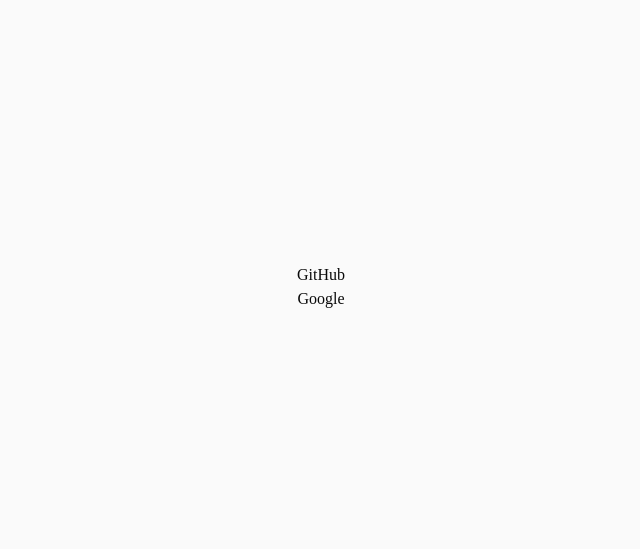
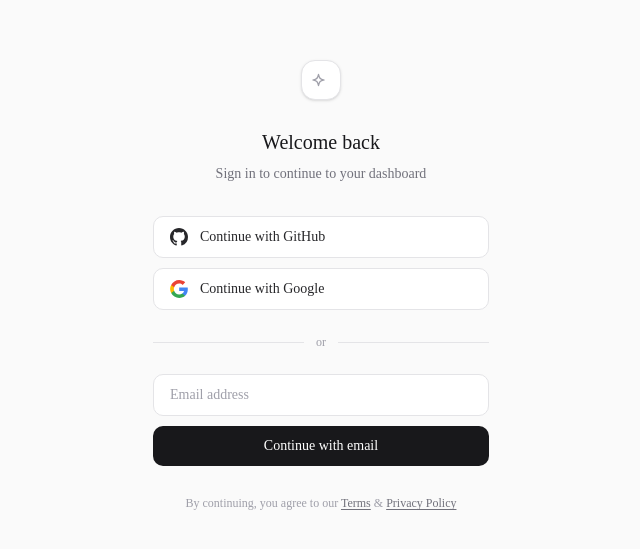
Before and after one commit to AB-stack-cmd/perplexity, a Next.js app: page /auth in a window 1280 px wide. Shown: the part 113-662 px from the top of the page, without its empty margins (319-959 px from the left). Built offline with nearby package versions, Linux system fonts and the light colour scheme; no server answers.

Commit message:
added auth page ui

```diff
--- a/app/auth/page.tsx
+++ b/app/auth/page.tsx
@@ -1,34 +1,153 @@
-"use client"
+"use client";
+
 import { createClient } from "../lib/supabase/client";
 import { useRouter } from "next/navigation";
+import { useState } from "react";
 
 const supabase = createClient();
 
 export default function Auth() {
   const router = useRouter();
+  const [email, setEmail] = useState("");
+  const [loading, setLoading] = useState<"github" | "google" | "email" | null>(null);
 
-  async function login(provider: "github" | "google") {
+  async function loginWithOAuth(provider: "github" | "google") {
     try {
-      const { data ,error } = await supabase.auth.signInWithOAuth({
-        provider: provider,
+      setLoading(provider);
+      const { data, error } = await supabase.auth.signInWithOAuth({
+        provider,
         options: {
           redirectTo: "http://localhost:3000/auth/dashboard",
-        }
+        },
       });
-      console.log(data)
-
-      if (error) {
-        alert("Error while signing in: " + error.message);
-      }
+      console.log(data);
+      if (error) alert("Error while signing in: " + error.message);
     } catch (error) {
       alert("An unexpected error occurred: " + (error as Error).message);
+    } finally {
+      setLoading(null);
+    }
+  }
+
+  async function loginWithEmail(e: React.FormEvent) {
+    e.preventDefault();
+    if (!email) return;
+    try {
+      setLoading("email");
+      const { error } = await supabase.auth.signInWithOtp({
+        email,
+        options: { emailRedirectTo: "http://localhost:3000/auth/dashboard" },
+      });
+      if (error) alert("Error: " + error.message);
+      else alert("Check your email for a magic link!");
+    } catch (error) {
+      alert("An unexpected error occurred: " + (error as Error).message);
+    } finally {
+      setLoading(null);
     }
   }
 
   return (
-    <div className="flex flex-col flex-1 items-center justify-center bg-zinc-50 font-sans dark:bg-black">
-      <button onClick={() => login("github")}>GitHub</button>
-      <button onClick={() => login("google")}>Google</button>
+    <div className="min-h-screen w-full flex items-center justify-center bg-zinc-50 dark:bg-zinc-950">
+      <div className="flex flex-col items-center w-full max-w-sm px-6 py-10">
+
+        {/* Logo */}
+        <div className="w-10 h-10 rounded-xl bg-white dark:bg-zinc-900 border border-zinc-200 dark:border-zinc-800 flex items-center justify-center mb-7 shadow-sm">
+          <svg className="w-5 h-5 text-zinc-400" fill="none" stroke="currentColor" strokeWidth={1.5} viewBox="0 0 24 24">
+            <path strokeLinecap="round" strokeLinejoin="round" d="M9.813 15.904 9 18.75l-.813-2.846a4.5 4.5 0 0 0-3.09-3.09L2.25 12l2.846-.813a4.5 4.5 0 0 0 3.09-3.09L9 5.25l.813 2.846a4.5 4.5 0 0 0 3.09 3.09L15.75 12l-2.846.813a4.5 4.5 0 0 0-3.09 3.09Z" />
+          </svg>
+        </div>
+
+        {/* Heading */}
+        <h1 className="text-xl font-medium text-zinc-900 dark:text-zinc-50 mb-2">
+          Welcome back
+        </h1>
+        <p className="text-sm text-zinc-500 dark:text-zinc-400 mb-8 text-center">
+          Sign in to continue to your dashboard
+        </p>
+
+        {/* OAuth buttons */}
+        <div className="w-full flex flex-col gap-2.5">
+          <button
+            onClick={() => loginWithOAuth("github")}
+            disabled={!!loading}
+            className="w-full flex items-center gap-3 px-4 py-2.5 bg-white dark:bg-zinc-900 border border-zinc-200 dark:border-zinc-800 rounded-lg text-sm text-zinc-800 dark:text-zinc-200 hover:bg-zinc-50 dark:hover:bg-zinc-800 transition-colors disabled:opacity-50 disabled:cursor-not-allowed"
+          >
+            <GitHubIcon />
+            <span className="flex-1 text-left">
+              {loading === "github" ? "Redirecting…" : "Continue with GitHub"}
+            </span>
+          </button>
+
+          <button
+            onClick={() => loginWithOAuth("google")}
+            disabled={!!loading}
+            className="w-full flex items-center gap-3 px-4 py-2.5 bg-white dark:bg-zinc-900 border border-zinc-200 dark:border-zinc-800 rounded-lg text-sm text-zinc-800 dark:text-zinc-200 hover:bg-zinc-50 dark:hover:bg-zinc-800 transition-colors disabled:opacity-50 disabled:cursor-not-allowed"
+          >
+            <GoogleIcon />
+            <span className="flex-1 text-left">
+              {loading === "google" ? "Redirecting…" : "Continue with Google"}
+            </span>
+          </button>
+        </div>
+
+        {/* Divider */}
+        <div className="w-full flex items-center gap-3 my-6">
+          <div className="flex-1 h-px bg-zinc-200 dark:bg-zinc-800" />
+          <span className="text-xs text-zinc-400">or</span>
+          <div className="flex-1 h-px bg-zinc-200 dark:bg-zinc-800" />
+        </div>
+
+        {/* Email */}
+        <form onSubmit={loginWithEmail} className="w-full flex flex-col gap-2.5">
+          <input
+            type="email"
+            placeholder="Email address"
+            value={email}
+            onChange={(e) => setEmail(e.target.value)}
+            required
+            className="w-full px-4 py-2.5 text-sm rounded-lg border border-zinc-200 dark:border-zinc-800 bg-white dark:bg-zinc-900 text-zinc-900 dark:text-zinc-100 placeholder:text-zinc-400 focus:outline-none focus:ring-2 focus:ring-zinc-300 dark:focus:ring-zinc-700 transition"
+          />
+          <button
+            type="submit"
+            disabled={!!loading}
+            className="w-full px-4 py-2.5 bg-zinc-900 dark:bg-zinc-50 text-white dark:text-zinc-900 text-sm font-medium rounded-lg hover:bg-zinc-700 dark:hover:bg-zinc-200 transition-colors disabled:opacity-50 disabled:cursor-not-allowed"
+          >
+            {loading === "email" ? "Sending…" : "Continue with email"}
+          </button>
+        </form>
+
+        {/* Footer */}
+        <p className="text-xs text-zinc-400 mt-7 text-center leading-relaxed">
+          By continuing, you agree to our{" "}
+          <a href="#" className="text-zinc-500 underline underline-offset-2 hover:text-zinc-700 dark:hover:text-zinc-300">
+            Terms
+          </a>{" "}
+          &amp;{" "}
+          <a href="#" className="text-zinc-500 underline underline-offset-2 hover:text-zinc-700 dark:hover:text-zinc-300">
+            Privacy Policy
+          </a>
+        </p>
+      </div>
     </div>
   );
 }
+
+function GitHubIcon() {
+  return (
+    <svg width="18" height="18" viewBox="0 0 24 24" fill="currentColor" aria-hidden="true" className="shrink-0">
+      <path d="M12 0C5.37 0 0 5.37 0 12c0 5.31 3.435 9.795 8.205 11.385.6.105.825-.255.825-.57 0-.285-.015-1.23-.015-2.235-3.015.555-3.795-.735-4.035-1.41-.135-.345-.72-1.41-1.23-1.695-.42-.225-1.02-.78-.015-.795.945-.015 1.62.87 1.845 1.23 1.08 1.815 2.805 1.305 3.495.99.105-.78.42-1.305.765-1.605-2.67-.3-5.46-1.335-5.46-5.925 0-1.305.465-2.385 1.23-3.225-.12-.3-.54-1.53.12-3.18 0 0 1.005-.315 3.3 1.23.96-.27 1.98-.405 3-.405s2.04.135 3 .405c2.295-1.56 3.3-1.23 3.3-1.23.66 1.65.24 2.88.12 3.18.765.84 1.23 1.905 1.23 3.225 0 4.605-2.805 5.625-5.475 5.925.435.375.81 1.095.81 2.22 0 1.605-.015 2.895-.015 3.3 0 .315.225.69.825.57A12.02 12.02 0 0 0 24 12c0-6.63-5.37-12-12-12Z" />
+    </svg>
+  );
+}
+
+function GoogleIcon() {
+  return (
+    <svg width="18" height="18" viewBox="0 0 24 24" aria-hidden="true" className="shrink-0">
+      <path fill="#4285F4" d="M23.745 12.27c0-.79-.07-1.54-.19-2.27h-11.3v4.51h6.47c-.29 1.48-1.14 2.73-2.4 3.58v3h3.86c2.26-2.09 3.56-5.17 3.56-8.82Z" />
+      <path fill="#34A853" d="M12.255 24c3.24 0 5.95-1.08 7.93-2.91l-3.86-3c-1.08.72-2.45 1.16-4.07 1.16-3.13 0-5.78-2.11-6.73-4.96h-3.98v3.09C3.515 21.3 7.615 24 12.255 24Z" />
+      <path fill="#FBBC05" d="M5.525 14.29c-.25-.72-.38-1.49-.38-2.29s.14-1.57.38-2.29V6.62h-3.98a11.86 11.86 0 0 0 0 10.76l3.98-3.09Z" />
+      <path fill="#EA4335" d="M12.255 4.75c1.77 0 3.35.61 4.6 1.8l3.42-3.42C18.205 1.19 15.495 0 12.255 0c-4.64 0-8.74 2.7-10.71 6.62l3.98 3.09c.95-2.85 3.6-4.96 6.73-4.96Z" />
+    </svg>
+  );
+}
```
Also changed, not shown: app/main.tsx (added).
